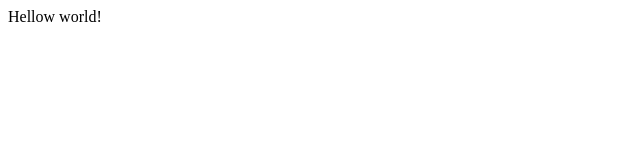
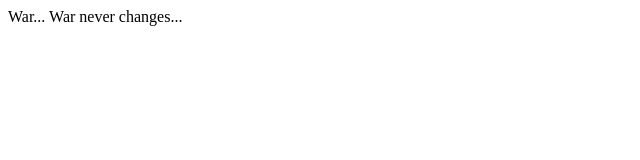
Before and after one commit to uran1980/uran1980.github.com, a plain HTML site: page index.html in a window 1280 px wide. Shown: the whole page, without its empty margins (0-640 px from the left). Drawn offline with Linux system fonts and the light colour scheme.

Commit message:
Update index.html

```diff
--- a/index.html
+++ b/index.html
@@ -9,6 +9,6 @@
         <meta http-equiv="Content-Type" content="text/html; charset=UTF-8">
     </head>
     <body>
-        <div>Hellow world!</div>
+        <div>War... War never changes...</div>
     </body>
 </html>
```
